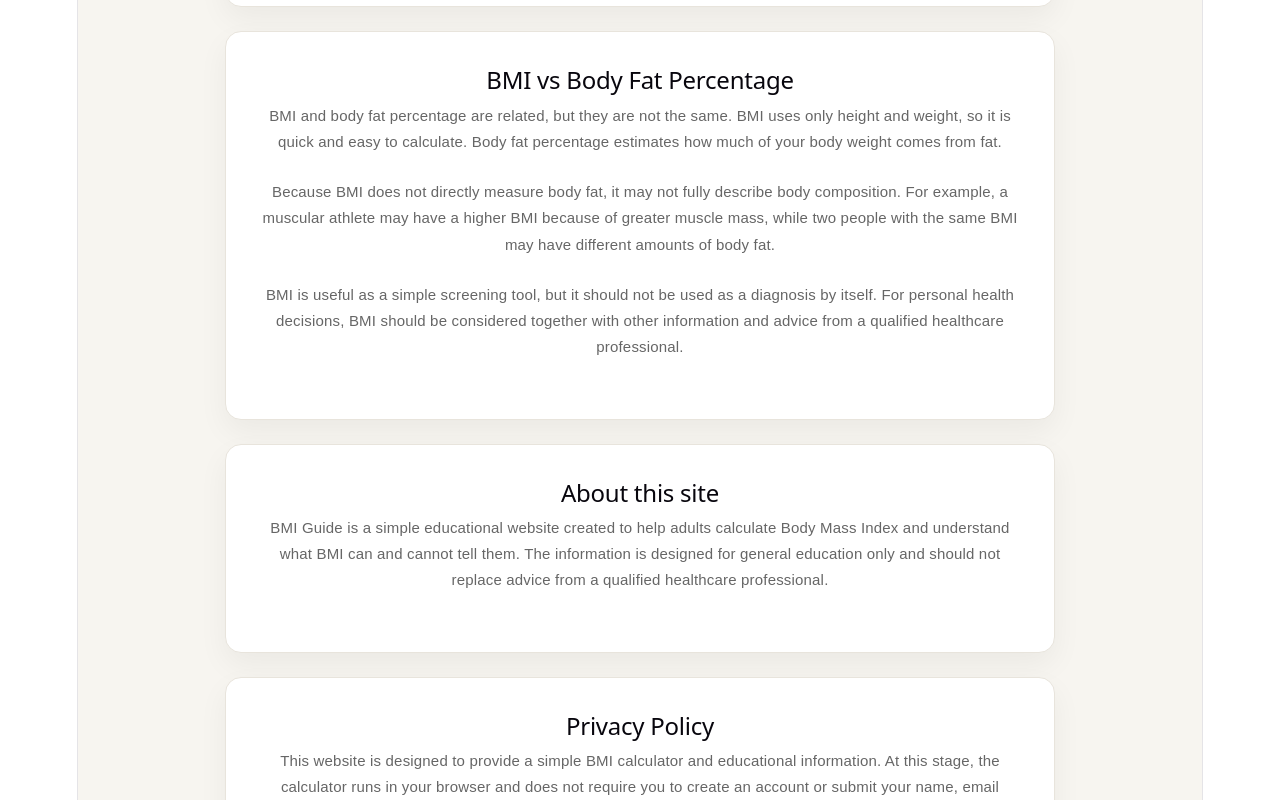
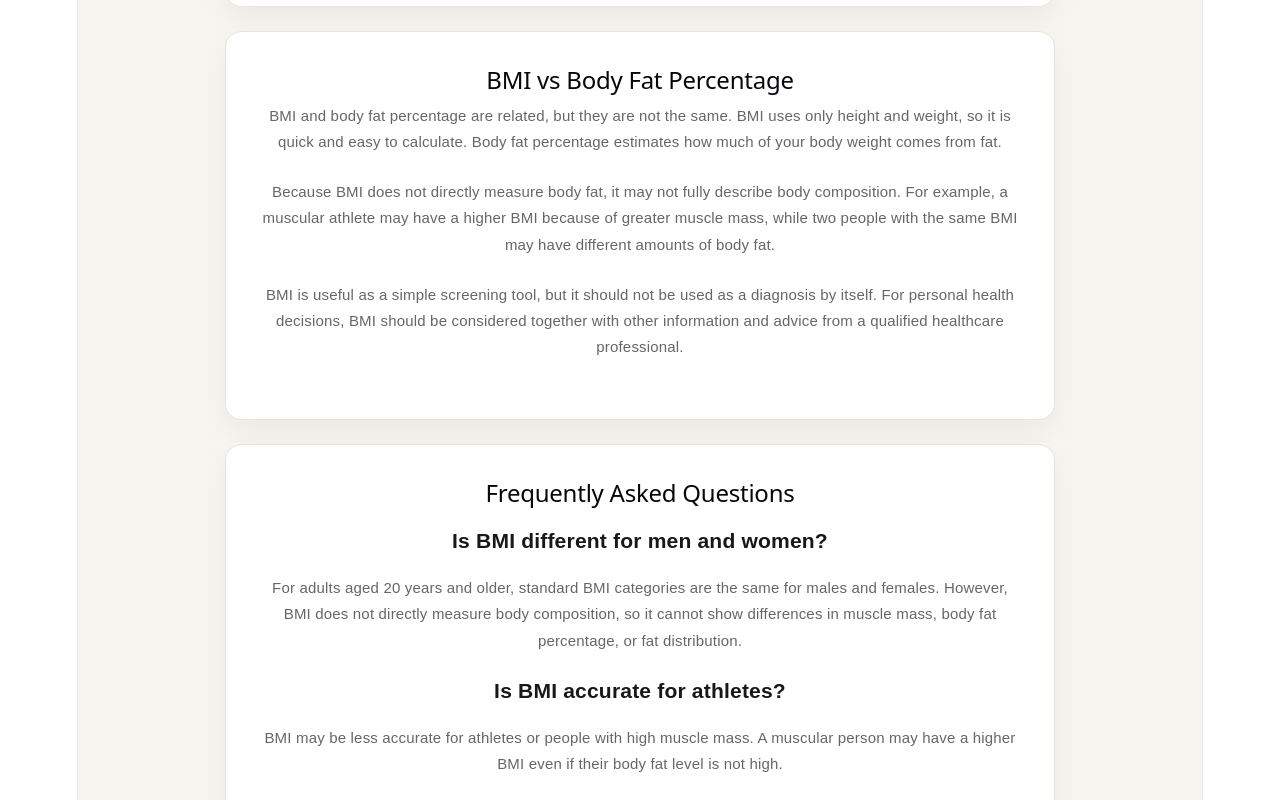
Before and after one commit to ykur7937-cyber/bmi-guide, a React (Vite) app: page / in a window 1280 px wide. Shown: the part 2000-2800 px from the top of the page. Built offline with nearby package versions, Linux system fonts and the light colour scheme.

Commit message:
Add FAQ section

```diff
--- a/src/App.jsx
+++ b/src/App.jsx
@@ -33,6 +33,7 @@ export default function App() {
           <a style={styles.navLink} href="#calculator">Calculator</a>
           <a style={styles.navLink} href="#categories">Categories</a>
           <a style={styles.navLink} href="#about-bmi">About BMI</a>
+          <a style={styles.navLink} href="#faq">FAQ</a>
           <a style={styles.navLink} href="#about">About</a>
           <a style={styles.navLink} href="#privacy">Privacy</a>
           <a style={styles.navLink} href="#affiliate">Affiliate</a>
@@ -186,6 +187,38 @@ export default function App() {
           a diagnosis by itself. For personal health decisions, BMI should be
           considered together with other information and advice from a qualified
           healthcare professional.
+        </p>
+      </div>
+
+      <div id="faq" style={styles.infoCard}>
+        <h2>Frequently Asked Questions</h2>
+
+        <h3>Is BMI different for men and women?</h3>
+        <p style={styles.text}>
+          For adults aged 20 years and older, standard BMI categories are the
+          same for males and females. However, BMI does not directly measure
+          body composition, so it cannot show differences in muscle mass, body
+          fat percentage, or fat distribution.
+        </p>
+
+        <h3>Is BMI accurate for athletes?</h3>
+        <p style={styles.text}>
+          BMI may be less accurate for athletes or people with high muscle mass.
+          A muscular person may have a higher BMI even if their body fat level is
+          not high.
+        </p>
+
+        <h3>Can BMI diagnose health problems?</h3>
+        <p style={styles.text}>
+          No. BMI is a screening tool, not a diagnosis. Health status should be
+          assessed with other information and advice from a qualified healthcare
+          professional.
+        </p>
+
+        <h3>Should children use this calculator?</h3>
+        <p style={styles.text}>
+          This calculator is designed for adults. Children and teens aged 2–19
+          years should use age- and sex-specific BMI-for-age percentiles.
         </p>
       </div>
 
```
